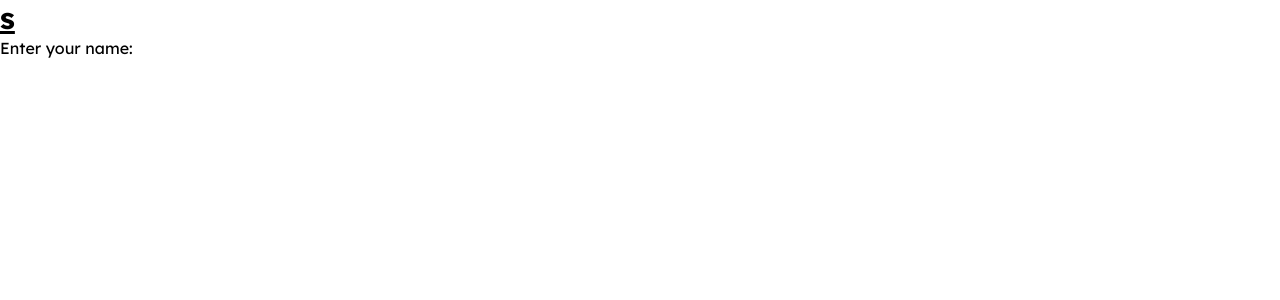
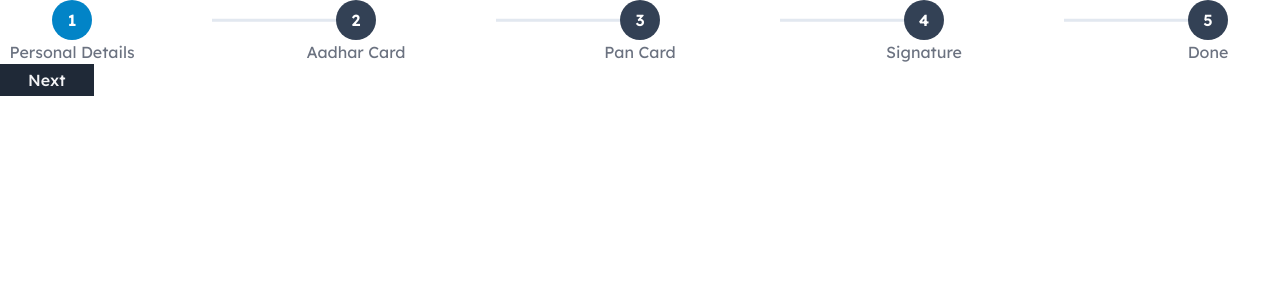
Before and after one commit to cereal-hecker/StandardCharteredKYC, a React (Vite) app: page /personaldetails in a window 1280 px wide. Shown: the top 300 px of the page. Built offline with nearby package versions, Linux system fonts and the light colour scheme.

Commit message:
:sparkles: add progressbar

```diff
--- a/package.json
+++ b/package.json
@@ -10,8 +10,12 @@
     "preview": "vite preview"
   },
   "dependencies": {
+    "@emotion/react": "^11.11.4",
+    "@emotion/styled": "^11.11.0",
+    "@mui/material": "^5.15.13",
     "react": "^18.2.0",
-    "react-dom": "^18.2.0"
+    "react-dom": "^18.2.0",
+    "react-icons": "^5.0.1"
   },
   "devDependencies": {
     "@types/react": "^18.2.64",
--- a/src/App.tsx
+++ b/src/App.tsx
@@ -1,8 +1,7 @@
-import './App.css'
-import LandingPage from './pages/LandingPage'
+import "./App.css";
+import ProgressBar from "./components/ProgressBar";
+import LandingPage from "./pages/LandingPage";
 
 export default function App() {
-  return (
-    <LandingPage />
-  )
+  return <ProgressBar />;
 }
--- a/src/components/ProgressBar/index.tsx
+++ b/src/components/ProgressBar/index.tsx
@@ -1,7 +1,136 @@
-export default function ProgressBar() {
-    return (
-      <h1 className="text-3xl font-bold underline">
-        im progressive
-      </h1>
-    )
-  }
+// import * as React from "react";
+// import Box from "@mui/material/Box";
+// import Stepper from "@mui/material/Stepper";
+// import Step from "@mui/material/Step";
+// import StepLabel from "@mui/material/StepLabel";
+// import Button from "@mui/material/Button";
+// import Typography from "@mui/material/Typography";
+
+// const steps = [
+//   "Personal Deatils",
+//   "Aadhar Card",
+//   "Pan Card",
+//   "Signature",
+//   "Done",
+// ];
+
+// export default function HorizontalLinearStepper() {
+//   const [activeStep, setActiveStep] = React.useState(0);
+//   const [skipped, setSkipped] = React.useState(new Set<number>());
+
+//   const isStepSkipped = (step: number) => {
+//     return skipped.has(step);
+//   };
+
+//   const handleNext = () => {
+//     let newSkipped = skipped;
+//     if (isStepSkipped(activeStep)) {
+//       newSkipped = new Set(newSkipped.values());
+//       newSkipped.delete(activeStep);
+//     }
+
+//     setActiveStep((prevActiveStep) => prevActiveStep + 1);
+//     setSkipped(newSkipped);
+//   };
+
+//   const handleBack = () => {
+//     setActiveStep((prevActiveStep) => prevActiveStep - 1);
+//   };
+
+//   const handleFinish = () => {
+//     console.log("Process finished!");
+//   };
+
+//   return (
+//     <Box sx={{ width: "100%" }}>
+//       <Stepper activeStep={activeStep}>
+//         {steps.map((label, index) => {
+//           const stepProps: { completed?: boolean } = {};
+//           if (isStepSkipped(index)) {
+//             stepProps.completed = false;
+//           }
+//           return (
+//             <Step key={label} {...stepProps}>
+//               <StepLabel>{label}</StepLabel>
+//             </Step>
+//           );
+//         })}
+//       </Stepper>
+//       {activeStep === steps.length ? (
+//         <React.Fragment>
+//           <Typography sx={{ mt: 2, mb: 1 }}>
+//             All steps completed - you&apos;re finished
+//           </Typography>
+//         </React.Fragment>
+//       ) : (
+//         <React.Fragment>
+//           <Typography sx={{ mt: 2, mb: 1 }}>Step {activeStep + 1}</Typography>
+//           <Box sx={{ display: "flex", flexDirection: "row", pt: 2 }}>
+//             <Button
+//               color="inherit"
+//               disabled={activeStep === 0}
+//               onClick={handleBack}
+//               sx={{ mr: 1 }}
+//             >
+//               Back
+//             </Button>
+//             <Box sx={{ flex: "1 1 auto" }} />
+//             <Button onClick={handleNext}>
+//               {activeStep === steps.length - 1 ? "Finish" : "Next"}
+//             </Button>
+//           </Box>
+//         </React.Fragment>
+//       )}
+//     </Box>
+//   );
+// }
+
+// import * as React from "react";
+import React, { useState } from "react";
+import "./progress.css";
+import { TiTick } from "react-icons/ti";
+
+const Progress = () => {
+  const steps = [
+    "Personal Details",
+    "Aadhar Card",
+    "Pan Card",
+    "Signature",
+    "Done",
+  ];
+  const [currentStep, setCurrentStep] = useState(1);
+  const [complete, setComplete] = useState(false);
+  return (
+    <>
+      <div className="flex justify-between">
+        {steps?.map((step, i) => (
+          <div
+            key={i}
+            className={`step-item ${currentStep === i + 1 && "active"} ${
+              (i + 1 < currentStep || complete) && "complete"
+            }`}
+          >
+            <div className="step">
+              {i + 1 < currentStep || complete ? <TiTick size={24} /> : i + 1}
+            </div>
+            <p className="text-gray-500">{step}</p>
+          </div>
+        ))}
+      </div>
+      {!complete && (
+        <button
+          className="btn"
+          onClick={() => {
+            currentStep === steps.length
+              ? setComplete(true)
+              : setCurrentStep((prev) => prev + 1);
+          }}
+        >
+          {currentStep === steps.length ? "Finish" : "Next"}
+        </button>
+      )}
+    </>
+  );
+};
+
+export default Progress;
--- /dev/null
+++ b/src/components/ProgressBar/progress.css
@@ -0,0 +1,28 @@
+.step-item {
+  @apply relative flex flex-col justify-center items-center w-36;
+}
+
+.step-item:not(:first-child):before {
+  @apply content-[''] bg-slate-200 absolute w-full h-[3px] right-2/4 top-1/3 -translate-y-3/4;
+}
+
+.step {
+  @apply w-10 h-10 flex items-center justify-center z-10 relative bg-slate-700 rounded-full font-semibold text-white;
+}
+
+.active .step {
+  @apply bg-sky-600;
+}
+
+.complete .step {
+  @apply bg-green-600;
+}
+
+.complete p {
+  @apply text-green-600;
+}
+
+.complete:not(:first-child):before,
+.active:not(:first-child):before {
+  @apply bg-green-600;
+}
--- a/src/index.css
+++ b/src/index.css
@@ -1,3 +1,7 @@
 @tailwind base;
 @tailwind components;
 @tailwind utilities;
+
+.btn {
+  @apply bg-gray-800 hover:bg-gray-700 text-gray-100 font-medium px-7 py-1;
+}
```
Also changed, not shown: 1 other file (tests, documents, lock files or other folders).
